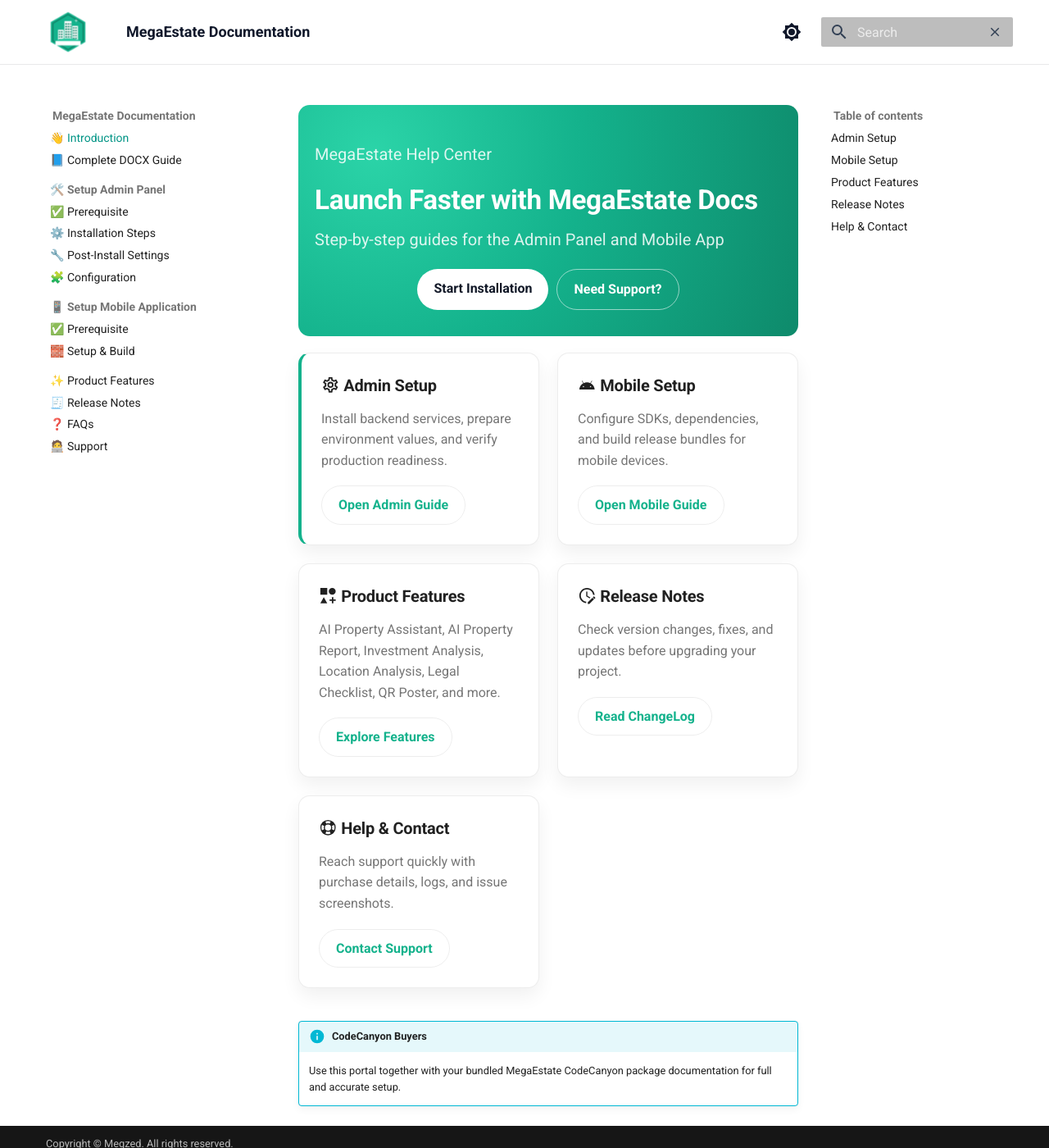
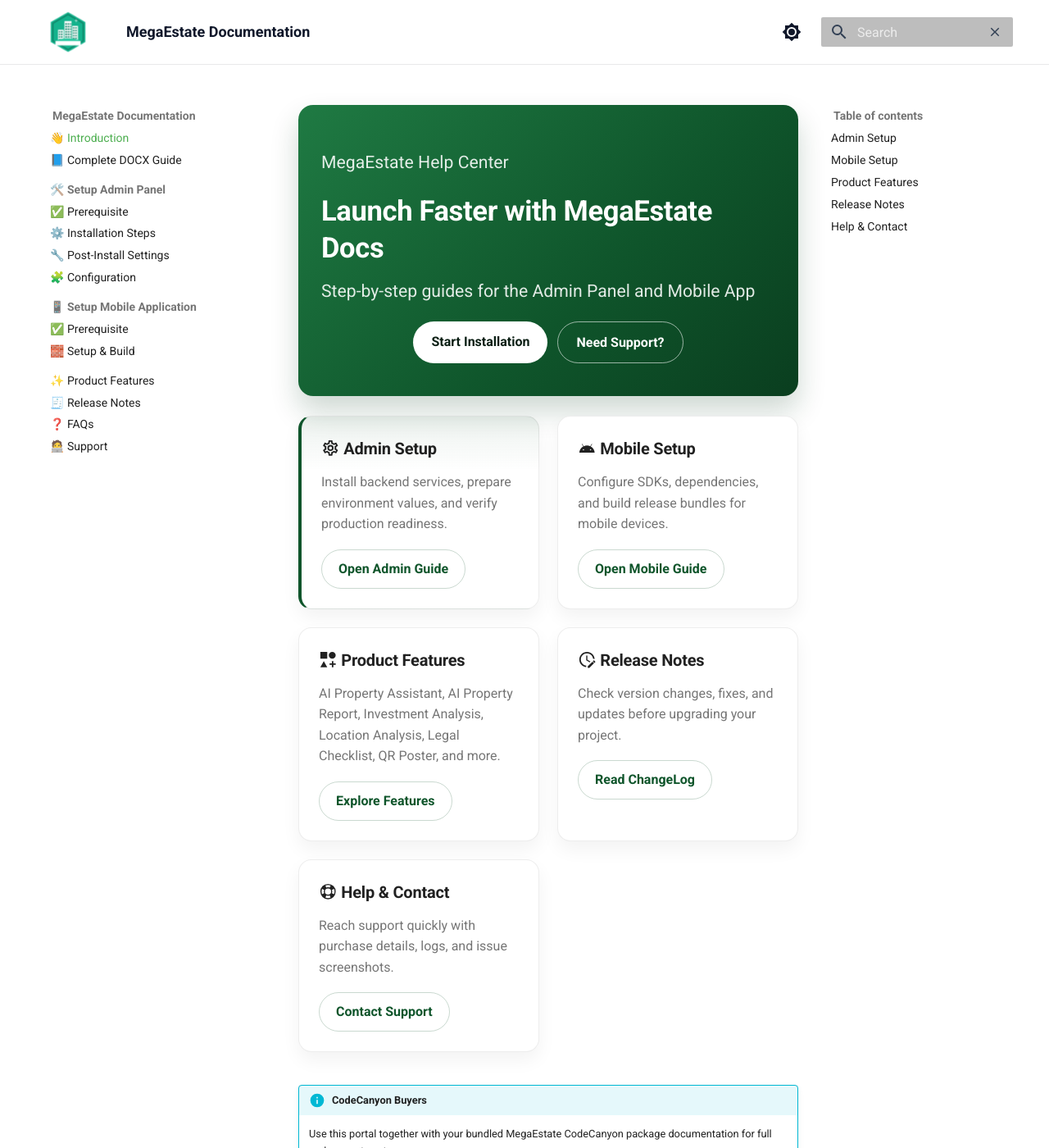
Before and after one commit to megzedhq/megaestate-docs, an MkDocs documentation site: the page built from docs/index.md, in a window 1280 px wide and 1400 px high. Shown: the whole window at 82% size. Built offline with MkDocs 1.6.1 and Material for MkDocs 9.7.7, drawn with Linux system fonts in a browser that asks for light colours.

Commit message:
Redesign docs UI with v1 green theme

```diff
--- a/docs/assets/stylesheets/extra.css
+++ b/docs/assets/stylesheets/extra.css
@@ -1,54 +1,43 @@
 /* =========================
-   MegaEstate MkDocs Theme
-   - Brand Primary: #14B28C (Teal)
-   - Header: WHITE (always)
-   - Dark mode: works (no broken light-only blocks)
+   MegaEstate Theme v1
+   Brand Primary: #0f552b
    ========================= */
 
-/* -------------------------
-   Brand Tokens + Material tokens
-   ------------------------- */
 :root {
-  --mc-primary: #14B28C;
-  --mc-primary-dark: #0E8A6B;
-  --mc-primary-light: #2BD4A8;
+  --mc-primary: #0f552b;
+  --mc-primary-dark: #0a3e1f;
+  --mc-primary-light: #1f7a43;
+  --mc-surface-tint: rgba(15, 85, 43, 0.08);
 
-  /* Material overrides */
   --md-primary-fg-color: var(--mc-primary);
   --md-primary-fg-color--dark: var(--mc-primary-dark);
-  --md-accent-fg-color: var(--mc-primary);
+  --md-accent-fg-color: var(--mc-primary-light);
 }
 
-/* -------------------------
-   Global page background uses Material theme
-   ------------------------- */
 .md-main {
   background: var(--md-default-bg-color) !important;
   color: var(--md-default-fg-color) !important;
 }
 
-/* =========================================================
-   HEADER = WHITE (ALWAYS)
-   ========================================================= */
+/* Header */
 .md-header,
-.md-header--shadow {
+.md-header--shadow,
+.md-tabs {
   background: #fff !important;
   color: #0f172a !important;
   box-shadow: 0 1px 0 rgba(2, 8, 23, 0.09) !important;
 }
 
-/* Keep header items aligned nicely */
 .md-header__inner {
+  display: flex !important;
   align-items: center !important;
   gap: 12px !important;
 }
 
-/* Logo size */
 .md-header__button.md-logo img {
   height: 54px;
 }
 
-/* Title + all header icons must be dark on white header */
 .md-header__title,
 .md-header__button,
 .md-header__button .md-icon,
@@ -57,16 +46,11 @@
   fill: currentColor !important;
 }
 
-/* Hover accent */
 .md-header__button:hover,
-.md-header__title:hover {
+.md-header__title:hover,
+.md-tabs__link:hover,
+.md-tabs__item--active .md-tabs__link {
   color: var(--mc-primary) !important;
-}
-
-/* If you still have tabs enabled, keep them white too */
-.md-tabs {
-  background: #fff !important;
-  border-bottom: 1px solid #e2e8f0 !important;
 }
 
 .md-tabs__link {
@@ -74,19 +58,12 @@
   font-weight: 600;
 }
 
-.md-tabs__link:hover {
-  color: var(--mc-primary) !important;
+[data-md-color-scheme="slate"] .md-header,
+[data-md-color-scheme="slate"] .md-tabs {
+  background: #fff !important;
 }
 
-.md-tabs__item--active .md-tabs__link {
-  color: var(--mc-primary) !important;
-}
-
-/* =========================================================
-   Better Search UI (no new colors, icons always visible)
-   ========================================================= */
-
-/* ===== Fix search X behavior (do not force always visible) ===== */
+/* Search */
 .md-search__button {
   opacity: 0.65 !important;
 }
@@ -95,12 +72,10 @@
   opacity: 1 !important;
 }
 
-/* When search is NOT active, hide the X button */
 .md-search:not([data-md-state="active"]) .md-search__button--reset {
   display: none !important;
 }
 
-/* Keep icon visible */
 .md-search__icon,
 .md-search__icon svg {
   color: #334155 !important;
@@ -108,27 +83,7 @@
   opacity: 1 !important;
 }
 
-/* Align in header properly */
-.md-header__inner {
-  display: flex !important;
-  align-items: center !important;
-}
-
-.md-header__option {
-  display: flex !important;
-  align-items: center !important;
-}
-
-/* On dark mode, still keep header white (no layout change) */
-[data-md-color-scheme="slate"] .md-header,
-[data-md-color-scheme="slate"] .md-tabs {
-  background: #fff !important;
-}
-
-
-/* =========================================================
-   Typography (theme-safe)
-   ========================================================= */
+/* Typography */
 .md-typeset h1,
 .md-typeset h2,
 .md-typeset h3 {
@@ -136,43 +91,36 @@
   font-weight: 700;
 }
 
-/* =========================================================
-   HOME HERO (compact)
-   ========================================================= */
+/* Hero */
 .hero {
-  padding: 1.6rem 1rem !important;
-  margin: 0 0 1rem !important;
-  border-radius: 14px !important;
+  padding: 2rem 1.4rem !important;
+  margin: 0 0 1.2rem !important;
+  border-radius: 18px !important;
   color: #fff !important;
+  box-shadow: 0 18px 34px rgba(10, 62, 31, 0.2);
 }
 
 .hero-alt {
-  background: radial-gradient(
-    circle at 15% 20%,
-    var(--mc-primary-light) 0%,
-    var(--mc-primary) 45%,
-    var(--mc-primary-dark) 100%
-  ) !important;
+  background: linear-gradient(135deg, var(--mc-primary-light) 0%, var(--mc-primary) 60%, var(--mc-primary-dark) 100%) !important;
 }
 
 .hero h1 {
   margin: 0 !important;
   color: #fff !important;
-  font-size: clamp(1.4rem, 2.6vw, 2.1rem) !important;
-  line-height: 1.2 !important;
+  font-size: clamp(1.5rem, 2.7vw, 2.2rem) !important;
 }
 
 .hero p {
-  font-size: 1rem !important;
-  margin: 0.6rem auto 1rem !important;
-  max-width: 720px !important;
-  color: rgba(255, 255, 255, 0.85) !important;
+  font-size: 1.06rem !important;
+  margin: 0.65rem auto 1rem !important;
+  max-width: 760px !important;
+  color: rgba(255, 255, 255, 0.88) !important;
 }
 
 .hero-actions {
   display: flex;
   justify-content: center;
-  gap: 0.5rem !important;
+  gap: 0.6rem !important;
   flex-wrap: wrap;
 }
 
@@ -185,15 +133,15 @@
 }
 
 .hero-btn {
-  padding: 0.55rem 1rem !important;
+  padding: 0.6rem 1.1rem !important;
   background: #fff !important;
-  color: #111827 !important;
+  color: #0b1f14 !important;
 }
 
 .hero-link {
-  padding: 0.55rem 1rem !important;
+  padding: 0.6rem 1.1rem !important;
   color: #fff !important;
-  border: 1px solid rgba(255, 255, 255, 0.55) !important;
+  border: 1px solid rgba(255, 255, 255, 0.58) !important;
 }
 
 .hero-btn:hover,
@@ -201,9 +149,7 @@
   transform: translateY(-1px);
 }
 
-/* =========================================================
-   Cards (theme-safe)
-   ========================================================= */
+/* Cards */
 .landing-grid {
   display: grid;
   grid-template-columns: repeat(auto-fit, minmax(240px, 1fr));
@@ -215,13 +161,14 @@
   background: var(--md-default-bg-color) !important;
   color: var(--md-default-fg-color) !important;
   border: 1px solid var(--md-default-fg-color--lightest) !important;
-  border-radius: 14px;
+  border-radius: 16px;
   padding: 1.2rem;
-  box-shadow: 0 10px 22px rgba(2, 8, 23, 0.06);
+  box-shadow: 0 10px 22px rgba(2, 8, 23, 0.05);
 }
 
 .doc-card.featured {
   border-left: 4px solid var(--mc-primary) !important;
+  background: linear-gradient(180deg, var(--mc-surface-tint) 0%, transparent 28%) !important;
 }
 
 .doc-card h3 {
@@ -240,21 +187,19 @@
   margin-top: 0.9rem;
   padding: 0.5rem 1rem;
   background: transparent !important;
-  border: 1px solid var(--md-default-fg-color--lightest) !important;
+  border: 1px solid rgba(15, 85, 43, 0.22) !important;
   color: var(--mc-primary) !important;
 }
 
 .card-btn:hover {
-  background: rgba(20, 178, 140, 0.08) !important;
+  background: var(--mc-surface-tint) !important;
 }
 
-/* =========================================================
-   Setup banner (theme-safe)
-   ========================================================= */
+/* Setup banner */
 .setup-banner {
   border: 1px solid var(--md-default-fg-color--lightest) !important;
   border-radius: 16px;
-  background: rgba(20, 178, 140, 0.06) !important;
+  background: var(--mc-surface-tint) !important;
   padding: 1rem 1.2rem;
   display: flex;
   align-items: center;
@@ -285,7 +230,32 @@
   border-color: var(--mc-primary-dark) !important;
 }
 
-/* Responsive */
+/* Layout tuning */
+.md-grid {
+  max-width: 1200px;
+}
+
+@media (min-width: 76.25em) {
+  .md-sidebar--primary {
+    width: 15rem;
+  }
+}
+
+.md-sidebar--primary .md-sidebar__scrollwrap {
+  padding-left: 0.25rem;
+  padding-right: 0.25rem;
+}
+
+.md-nav__title {
+  padding-left: 0.75rem !important;
+  padding-right: 0.75rem !important;
+}
+
+.md-nav__title .md-nav__button,
+.md-nav__title .md-nav__ellipsis {
+  font-size: 0.95rem;
+}
+
 @media (max-width: 900px) {
   .hero {
     margin-left: -0.8rem;
@@ -297,33 +267,3 @@
     align-items: flex-start;
   }
 }
-
-/* Reduce overall left/right page gutters so content uses more width */
-.md-grid {
-  max-width: 1200px;
-}
-
-/* Make sidebar a bit narrower */
-@media (min-width: 76.25em) {
-  .md-sidebar--primary {
-    width: 15rem;
-  }
-}
-
-/* Reduce padding inside sidebar */
-.md-sidebar--primary .md-sidebar__scrollwrap {
-  padding-left: 0.25rem;
-  padding-right: 0.25rem;
-}
-
-/* Reduce extra space around the sidebar title/logo block */
-.md-nav__title {
-  padding-left: 0.75rem !important;
-  padding-right: 0.75rem !important;
-}
-
-/* Optional: make the sidebar site title smaller (less height/space) */
-.md-nav__title .md-nav__button,
-.md-nav__title .md-nav__ellipsis {
-  font-size: 0.95rem;
-}
--- a/mkdocs.yml
+++ b/mkdocs.yml
@@ -42,16 +42,16 @@
   palette:
     # Light mode
     - scheme: default
-      primary: teal
-      accent: teal
+      primary: green
+      accent: green
       toggle:
         icon: material/brightness-7
         name: Switch to dark mode
 
     # Dark mode
     - scheme: slate
-      primary: teal
-      accent: teal
+      primary: green
+      accent: green
       toggle:
         icon: material/brightness-4
         name: Switch to light mode
```
Also changed, not shown: docs/changelog.md (+1 -10 lines).
